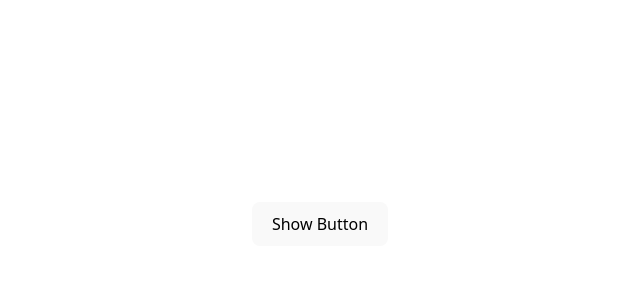
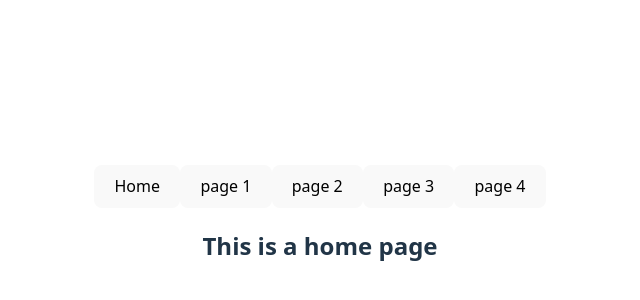
Before and after one commit to Blaise202/react-first-app, a React (Vite) app: page / in a window 1280 px wide. Shown: the part 176-476 px from the top of the page, without its empty margins (320-960 px from the left). Built offline with nearby package versions, Linux system fonts and the light colour scheme.

Commit message:
React Router & Multiple Pages Navigation

```diff
--- a/src/App.jsx
+++ b/src/App.jsx
@@ -1,32 +1,40 @@
 import "./App.css";
-import Button from "./components/Button.jsx";
-import ButtonSection from "./components/ButtonSection.jsx";
-import Textbox from "./components/Textbox.jsx";
-import { TextBlock } from "./components/TextBlock.jsx";
-import { StoreItem } from "./components/StoreItem.jsx";
-import { useState } from "react";
+import { HashRouter as Router, Routes, Route } from "react-router-dom";
+import { Home } from "./pages/home";
+import { Page1 } from "./pages/page1";
+import { Page2 } from "./pages/page2";
+import { Page3 } from "./pages/page3";
+import { Page4 } from "./pages/page4";
+import { Layout } from "./Layout";
 
 function App() {
-  const item1 = { title: "Gloves", description: "Footbal Gloves", price: 100 };
-  const item2 = { title: "Ball", description: "Footbal Ball", price: 1000 };
-
-  function HandleShow({ show }) {
-    if (show) {
-      return <StoreItem item={item1} />;
-    }
-  }
-
-  const [showItem, setShowItem] = useState(false);
-
   return (
-    <>
-      <Button
-        show={showItem}
-        setShow={setShowItem}
-      />
-      <HandleShow show={showItem} />
-      {showItem && <StoreItem item={item2} />}
-    </>
+    <Router>
+      <Routes>
+        <Route element={<Layout />}>
+          <Route
+            path="/"
+            element={<Home />}
+          />
+          <Route
+            path="/page1"
+            element={<Page1 />}
+          />
+          <Route
+            path="/page2"
+            element={<Page2 />}
+          />
+          <Route
+            path="/page3"
+            element={<Page3 />}
+          />
+          <Route
+            path="/page4"
+            element={<Page4 />}
+          />
+        </Route>
+      </Routes>
+    </Router>
   );
 }
 
--- /dev/null
+++ b/src/Layout.jsx
@@ -0,0 +1,12 @@
+import { Outlet, Link } from "react-router-dom";
+import { NavBar } from "./components/NavBar";
+export function Layout() {
+  return (
+    <>
+      <NavBar />
+      <main>
+        <Outlet />
+      </main>
+    </>
+  );
+}
--- a/src/components/Button.jsx
+++ b/src/components/Button.jsx
@@ -1,4 +1,4 @@
-function Button({ show, setShow }) {
+export function Button({ show, setShow }) {
   return (
     <>
       <button onClick={() => setShow(!show)}>
@@ -8,4 +8,4 @@ function Button({ show, setShow }) {
   );
 }
 
-export default Button;
+// export default Button;
--- /dev/null
+++ b/src/components/NavBar.jsx
@@ -0,0 +1,23 @@
+import { Link } from "react-router-dom";
+
+export function NavBar() {
+  return (
+    <>
+      <Link to="">
+        <button>Home</button>
+      </Link>
+      <Link to="page1">
+        <button>page 1</button>
+      </Link>
+      <Link to="page2">
+        <button>page 2</button>
+      </Link>
+      <Link to="page3">
+        <button>page 3</button>
+      </Link>
+      <Link to="page4">
+        <button>page 4</button>
+      </Link>
+    </>
+  );
+}
--- /dev/null
+++ b/src/pages/home.jsx
@@ -0,0 +1,9 @@
+import { Link } from "react-router-dom";
+
+export function Home() {
+  return (
+    <>
+      <h2>This is a home page</h2>
+    </>
+  );
+}
--- /dev/null
+++ b/src/pages/page1.jsx
@@ -0,0 +1,7 @@
+export function Page1() {
+  return (
+    <>
+      <h2>This is page 1</h2>
+    </>
+  );
+}
--- /dev/null
+++ b/src/pages/page2.jsx
@@ -0,0 +1,7 @@
+export function Page2() {
+  return (
+    <>
+      <h2>This is page 2</h2>
+    </>
+  );
+}
--- /dev/null
+++ b/src/pages/page3.jsx
@@ -0,0 +1,27 @@
+import { useState } from "react";
+import { StoreItem } from "../components/StoreItem";
+import { Button } from "../components/Button";
+
+export function Page3() {
+  const item1 = { title: "Gloves", description: "Footbal Gloves", price: 100 };
+  const item2 = { title: "Ball", description: "Footbal Ball", price: 1000 };
+
+  function HandleShow({ show }) {
+    if (show) {
+      return <StoreItem item={item1} />;
+    }
+  }
+
+  const [showItem, setShowItem] = useState(false);
+
+  return (
+    <>
+      <Button
+        show={showItem}
+        setShow={setShowItem}
+      />
+      <HandleShow show={showItem} />
+      {showItem && <StoreItem item={item2} />}
+    </>
+  );
+}
--- /dev/null
+++ b/src/pages/page4.jsx
@@ -0,0 +1,7 @@
+export function Page4() {
+  return (
+    <>
+      <h2>This is page 4</h2>
+    </>
+  );
+}
```
